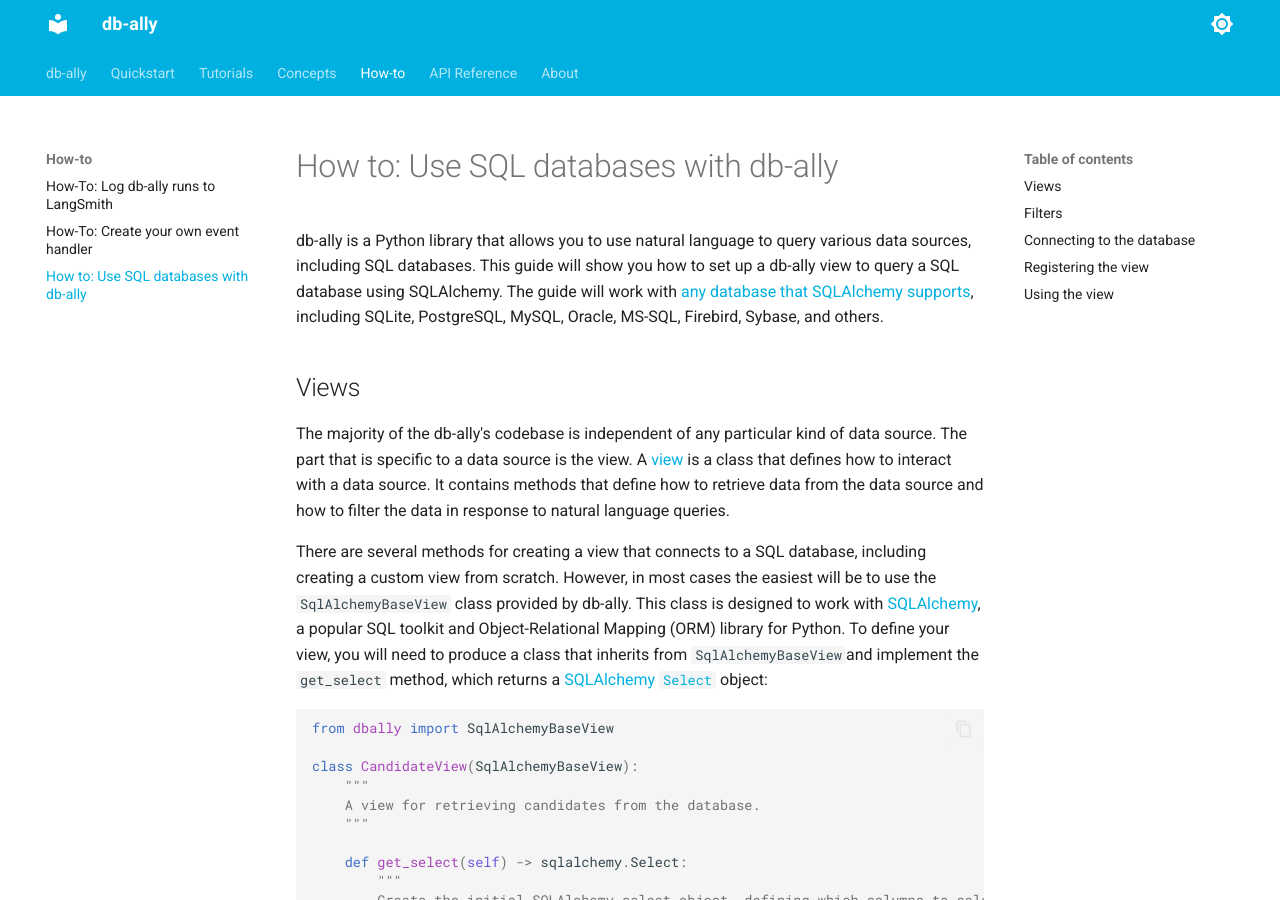
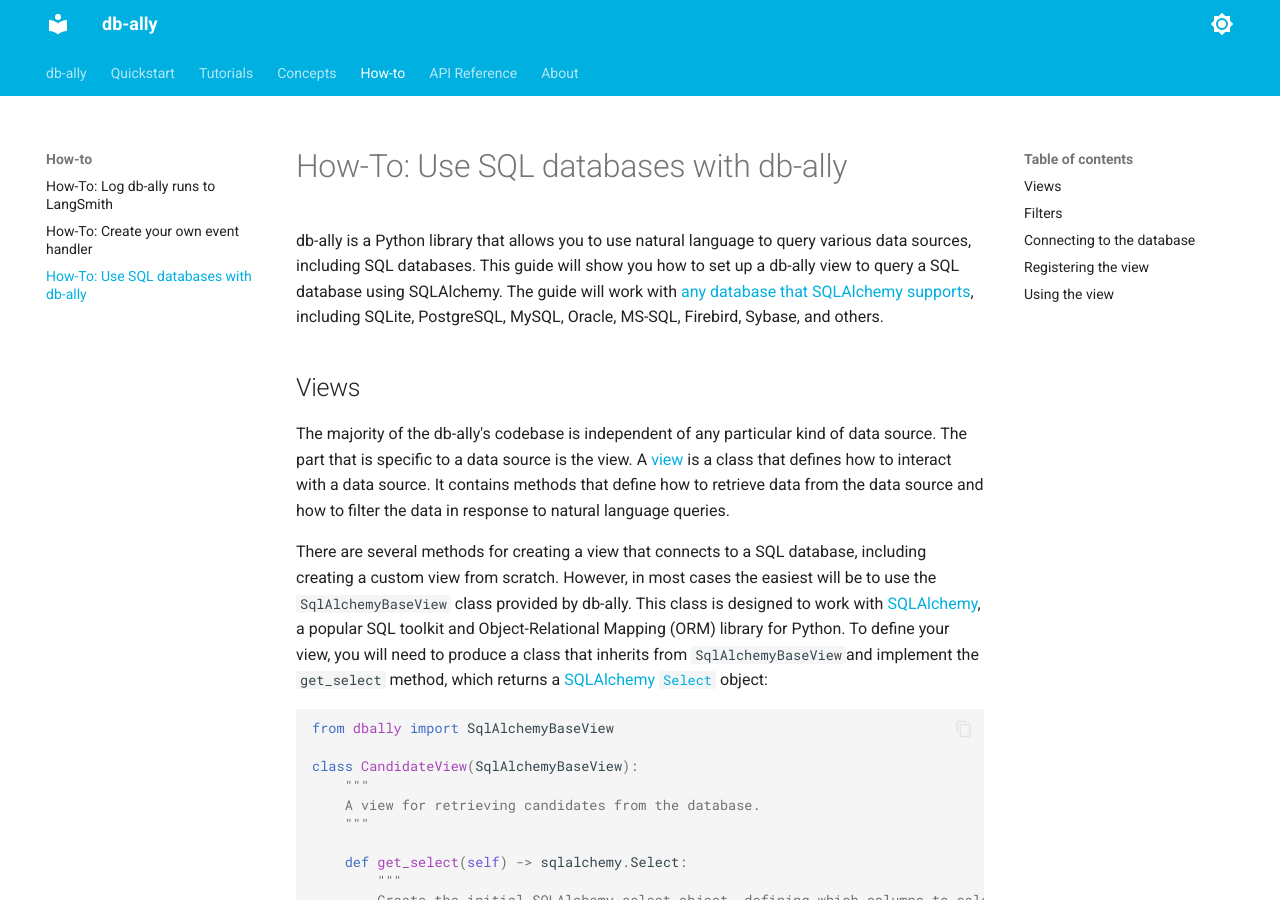
Before and after one commit to deepsense-ai/db-ally, an MkDocs documentation site: the page built from docs/how-to/sql_views.md, in a window 1280 px wide and 900 px high. Built offline with MkDocs 1.6.1 and Material for MkDocs 9.7.7, drawn with Linux system fonts in a browser that asks for light colours.

Commit message:
Fix after feedback

```diff
--- a/docs/how-to/sql_views.md
+++ b/docs/how-to/sql_views.md
@@ -1,4 +1,4 @@
-# How to: Use SQL databases with db-ally
+# How-To: Use SQL databases with db-ally
 
 db-ally is a Python library that allows you to use natural language to query various data sources, including SQL databases. This guide will show you how to set up a db-ally view to query a SQL database using SQLAlchemy. The guide will work with [any database that SQLAlchemy supports](https://docs.sqlalchemy.org/en/20/dialects/), including SQLite, PostgreSQL, MySQL, Oracle, MS-SQL, Firebird, Sybase, and others.
 
```
Also changed, not shown: README.md (+1 -1 lines).
